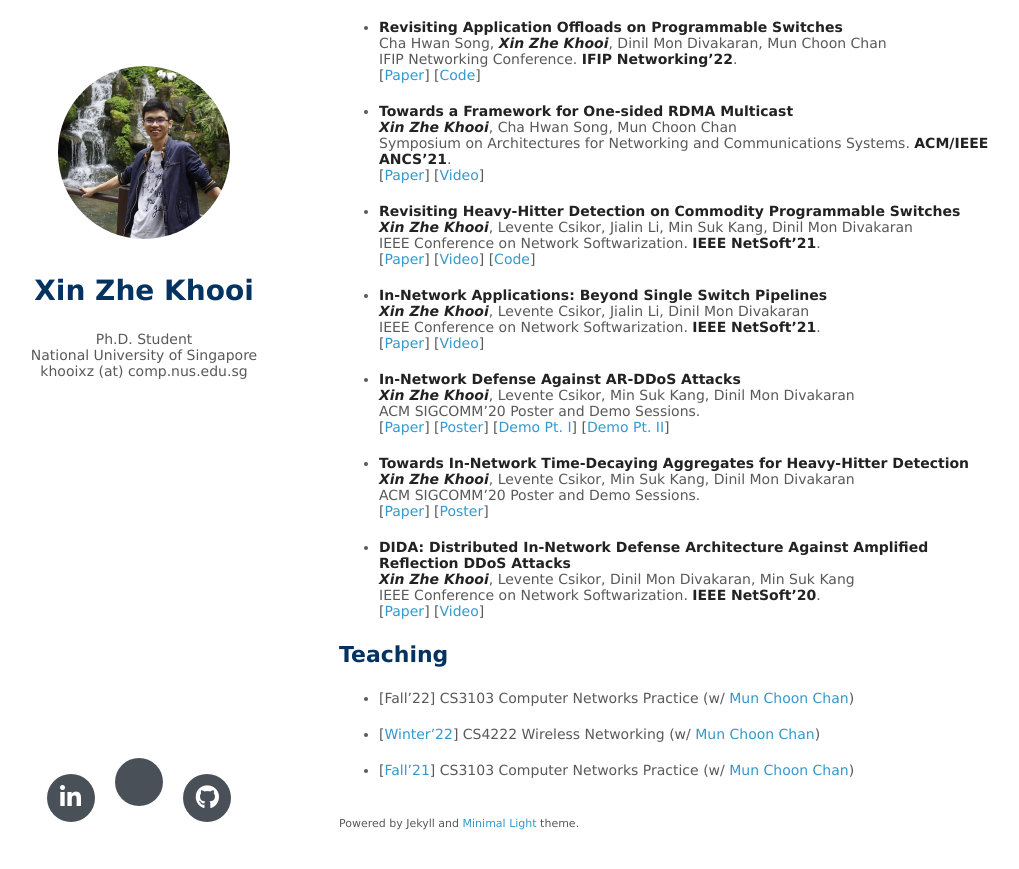
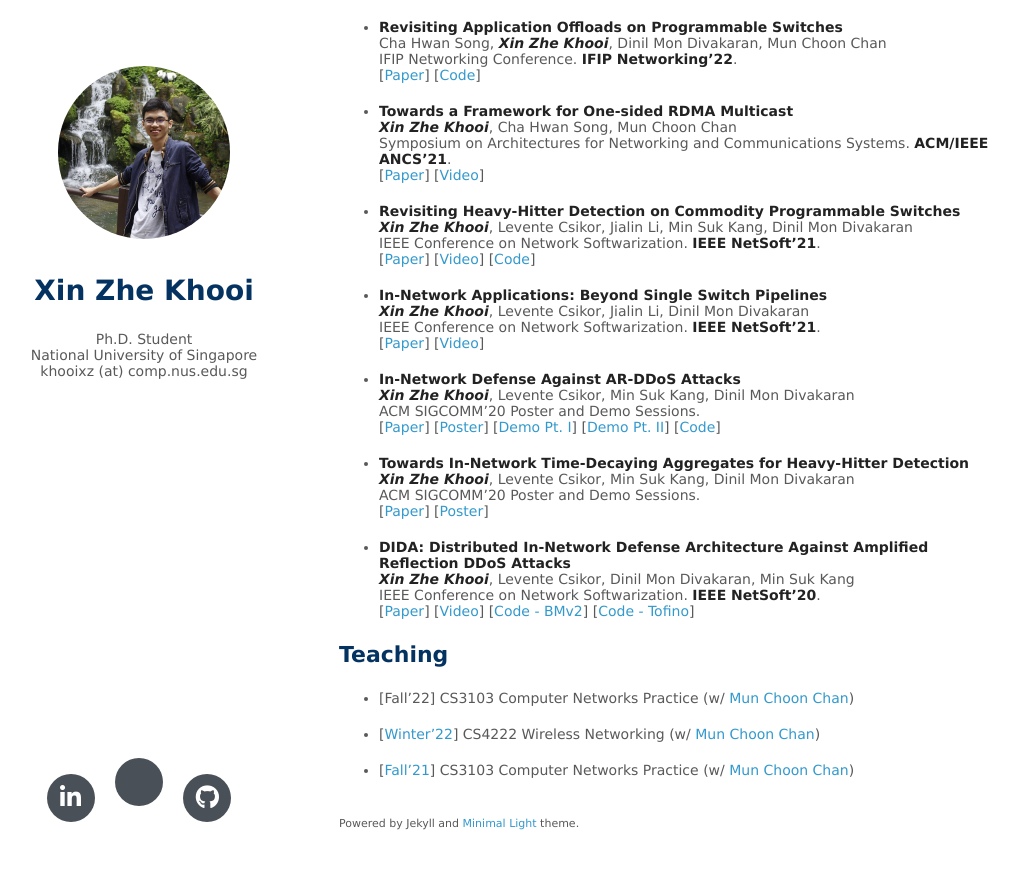
Before and after one commit to khooi8913/khooi8913.github.io, a Jekyll site: the page built from index.md, in a window 1280 px wide and 900 px high, scrolled down 552 px. Shown: the top 869 px of the window, without its empty margins (131-1150 px from the left). Built offline with Jekyll 4.4.1, drawn with Linux system fonts in a browser that asks for light colours; nearby versions of some CDN libraries; a style sheet for code colours, icons or effects is not loaded; our own code applies the rules of GitHub Pages for plain Markdown files.

Commit message:
added repo links for dida

```diff
--- a/index.md
+++ b/index.md
@@ -72,6 +72,7 @@ My research interests lie in the domain of programmable networks, particularly i
   [[Poster](https://drive.google.com/file/d/1eJlufdMrVqz_EmQMv0KMCaAj0PGv8PeS/view?usp=share_link)]
   [[Demo Pt. I](https://youtu.be/aDkMkAMw9v4)]
   [[Demo Pt. II](https://youtu.be/d6XJFIi4nz8)]
+  [[Code](https://github.com/khooi8913/dida-demo)]
 
 - **Towards In-Network Time-Decaying Aggregates for Heavy-Hitter Detection**
   <br>
@@ -90,6 +91,8 @@ My research interests lie in the domain of programmable networks, particularly i
   <br>
   [[Paper](https://drive.google.com/file/d/1Zx4e8GEuoNxE4nkB6d1S9mmemT96u720/view?usp=sharing)]
   [[Video](https://youtu.be/3gOcq7eVjWA)]
+  [[Code - BMv2](https://github.com/khooi8913/bmv2-dida)]
+  [[Code - Tofino](https://github.com/khooi8913/tofino-dida)]
 
 ## Teaching
 
```
